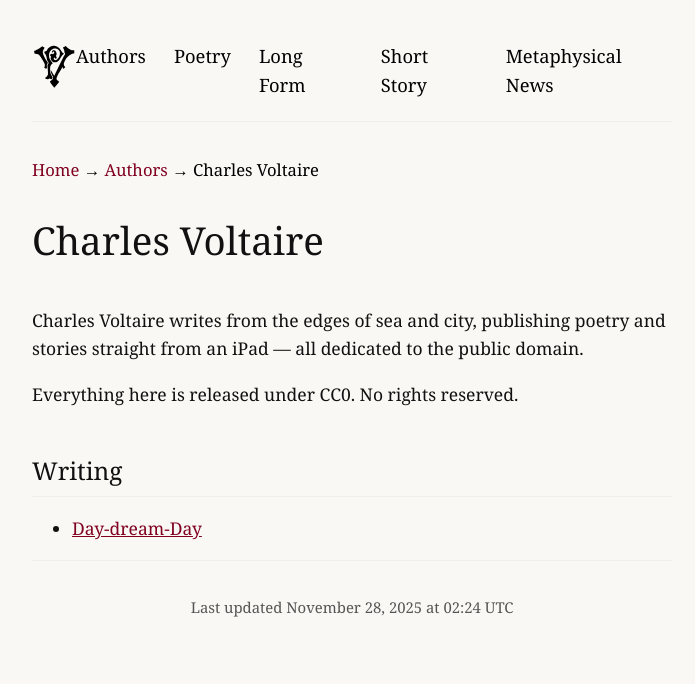
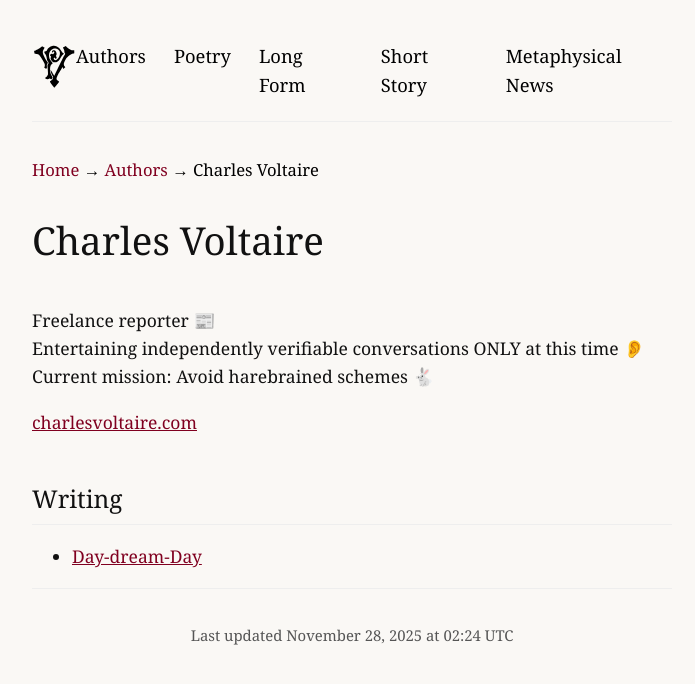
Before and after one commit to charlesvoltaire-public/charlesvoltaire-public.github.io, a Jekyll site: the page built from authors/charles-voltaire.md, in a window 1280 px wide. Shown: the top 684 px of the page, without its empty margins (288-983 px from the left). Built offline with Jekyll 4.4.1, drawn with Linux system fonts in a browser that asks for light colours.

Commit message:
Update charles-voltaire.md

```diff
--- a/authors/charles-voltaire.md
+++ b/authors/charles-voltaire.md
@@ -1,8 +1,11 @@
 ---
 layout: author
 title: Charles Voltaire
+permalink: /authors/charles-voltaire/
 ---
 
-Charles Voltaire writes from the edges of sea and city, publishing poetry and stories straight from an iPad — all dedicated to the public domain.
+Freelance reporter 📰
+Entertaining independently verifiable conversations ONLY at this time 👂
+Current mission: Avoid harebrained schemes 🐇
 
-Everything here is released under CC0. No rights reserved.
+[charlesvoltaire.com](https://charlesvoltaire.com)
```
